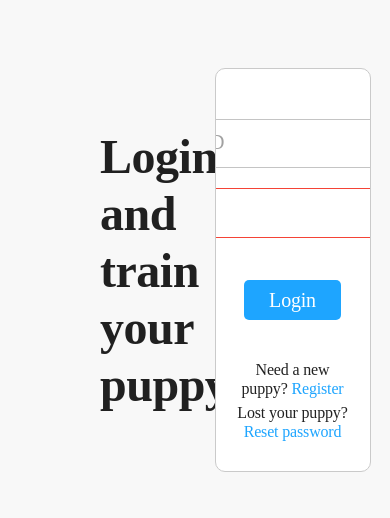
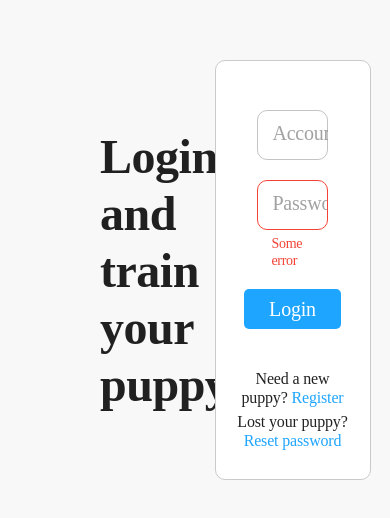
Before and after one commit to yyl14/pd6-fe, a React (Create React App) app: page /login in a window 390 px wide. Shown: the part 152-670 px from the top of the page. Built offline with nearby package versions, Linux system fonts and the light colour scheme; a web font is replaced by a local one.

Commit message:
Responsive size input

```diff
--- a/src/containers/auth/ForgetPasswordForm.js
+++ b/src/containers/auth/ForgetPasswordForm.js
@@ -116,6 +116,7 @@ class ForgetPasswordForm extends Component {
               <CardContent className="auth-form-content">
                 <TextField
                   required
+                  className="auth-form-input"
                   error={value.error}
                   helperText={value.errorText}
                   placeholder="Email"
--- a/src/containers/auth/LoginForm.js
+++ b/src/containers/auth/LoginForm.js
@@ -26,12 +26,14 @@ export default function LoginForm() {
         <div className="auth-form-inputs">
           <TextField
             id="login-username"
+            className="auth-form-input"
             placeholder="Account ID"
             value={username}
             onChange={(e) => setUserName(e.target.value)}
           />
           <TextField
             id="login-username"
+            className="auth-form-input"
             placeholder="Password"
             value={password}
             onChange={(e) => setPassword(e.target.value)}
--- a/src/styles/auth.css
+++ b/src/styles/auth.css
@@ -36,8 +36,8 @@
   justify-content: center;
 }
 
-#login-username {
-  width: 350px;
+.auth-form-input {
+  width: 18vw;
 }
 
 #login-captions {
--- a/src/theme.js
+++ b/src/theme.js
@@ -129,19 +129,16 @@ const overrides = {
   // "Input"
   MuiTextField: {
     root: {
-      width: '350px',
       margin: '10px 5px 10px 5px',
     },
   },
   MuiOutlinedInput: {
     root: {
       '& $notchedOutline': {
-        width: '350px',
         borderRadius: 10,
       },
 
       '& input': {
-        width: '350px',
         padding: '12px 0px 14px 15px',
         fontWeight: 500,
         fontSize: '20px',
```
